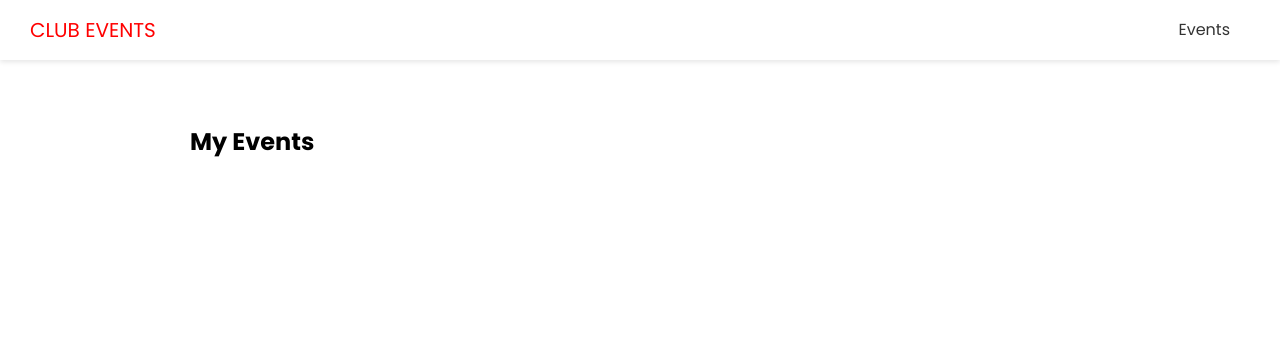
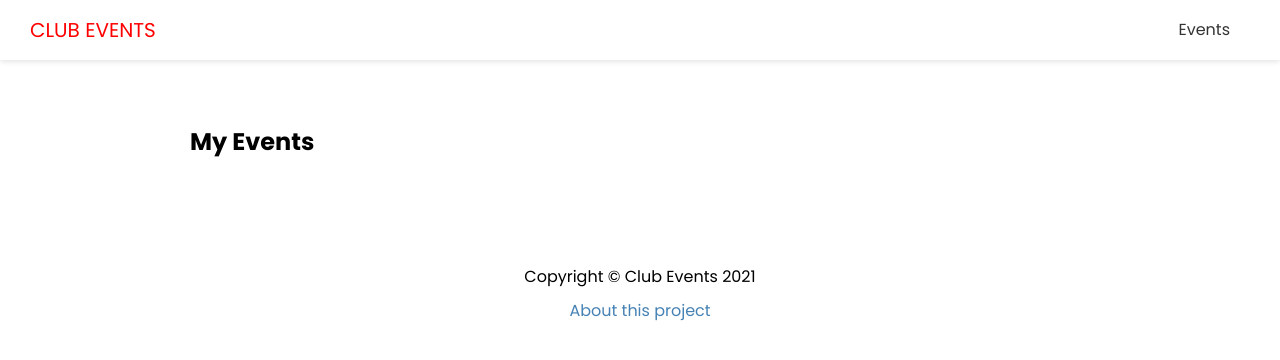
Before and after one commit to kryptondv/nextjs-events-app, a Next.js app: page /events in a window 1280 px wide. Shown: the top 360 px of the page. Built offline with nearby package versions, Linux system fonts and the light colour scheme.

Commit message:
added footer

```diff
--- /dev/null
+++ b/components/footer/footer.js
@@ -0,0 +1,11 @@
+import Link from 'next/link';
+import styles from './footer.module.scss';
+
+export default function Footer() {
+  return (
+    <footer className={styles.footer}>
+      <p>Copyright &copy; Club Events {new Date().getFullYear()} </p>
+      <Link href="/about">About this project</Link>
+    </footer>
+  );
+}
--- /dev/null
+++ b/components/footer/footer.module.scss
@@ -0,0 +1,8 @@
+.footer {
+  margin: 100px 0 40px;
+  text-align: center;
+
+  p {
+    margin: 5px 0;
+  }
+}
--- a/components/index.js
+++ b/components/index.js
@@ -1,4 +1,5 @@
 import Layout from './layout/layout';
 import Header from './header/header';
+import Footer from './footer/footer';
 
-export { Layout, Header };
+export { Layout, Header, Footer };
--- a/components/layout/layout.js
+++ b/components/layout/layout.js
@@ -1,5 +1,5 @@
 import Head from 'next/head';
-import { Header } from '/components';
+import { Header, Footer } from '/components';
 import styles from './layout.module.scss';
 
 export default function Layout({ title, keywords, description, children }) {
@@ -12,6 +12,7 @@
       </Head>
       <Header />
       <div className={styles.container}>{children}</div>
+      <Footer />
     </div>
   );
 }
```
